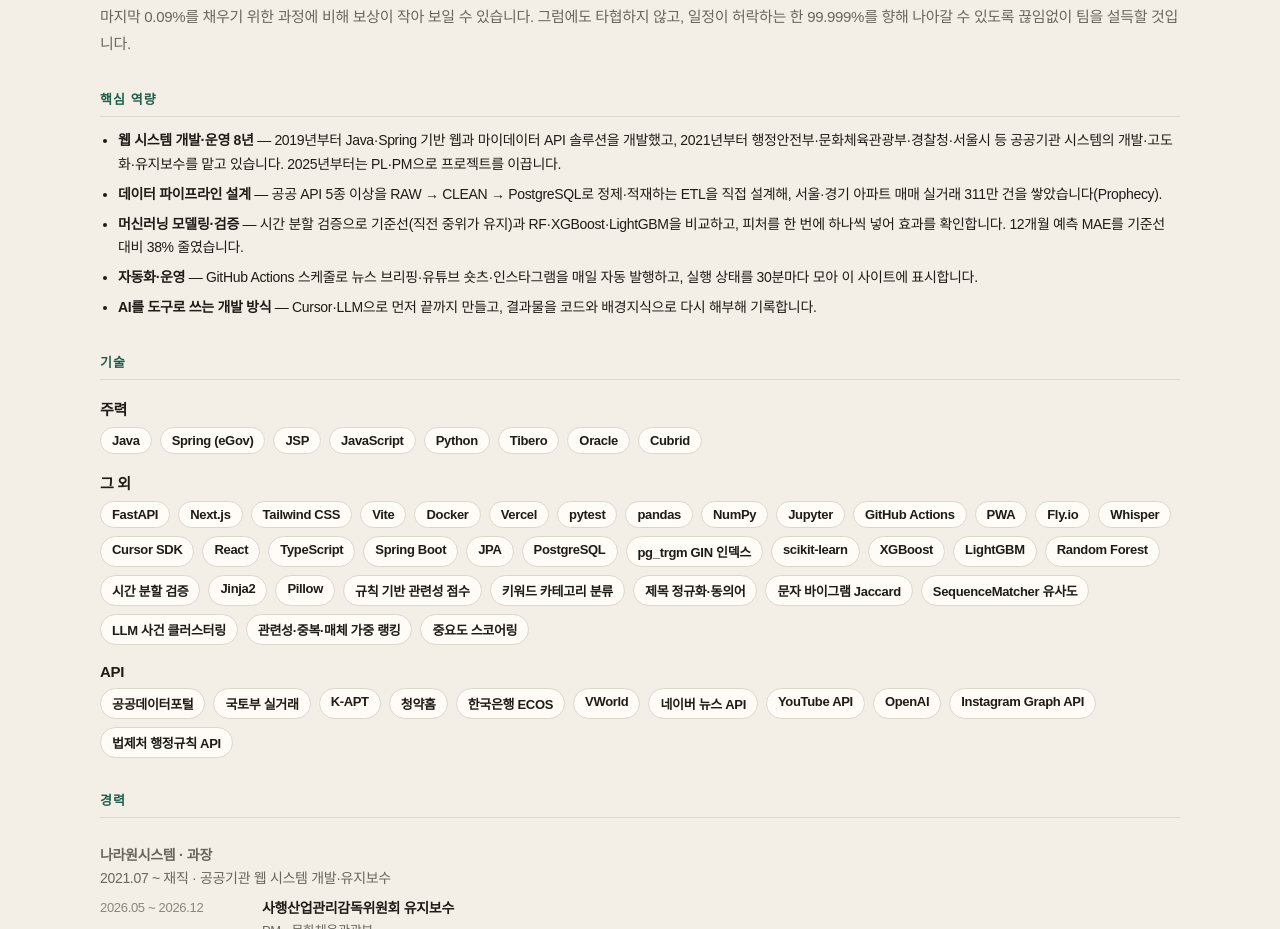
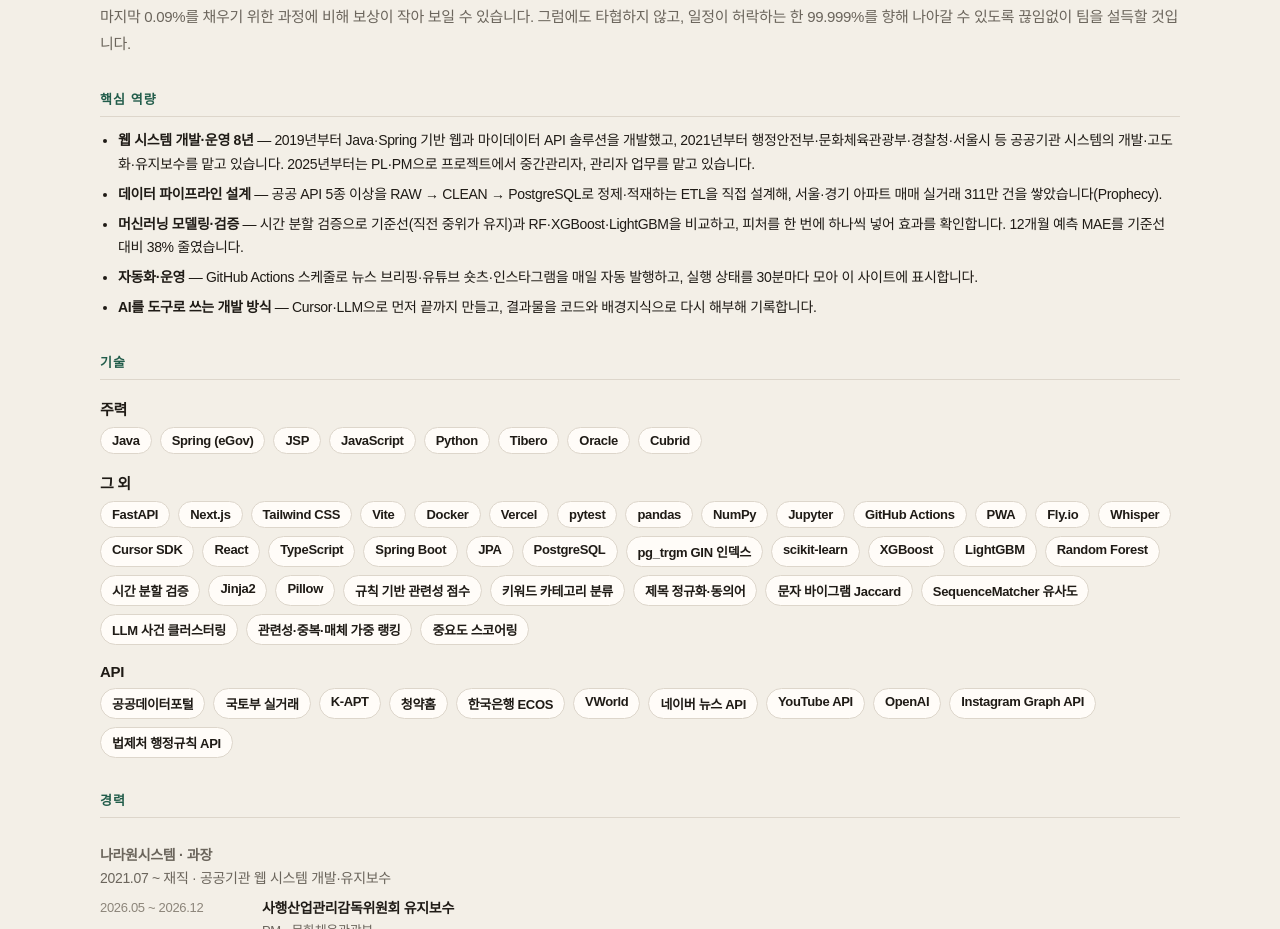
Before and after one commit to Hyungmo1234/Hyungmo1234.github.io, a plain HTML site: page resume.html in a window 1280 px wide. Shown: the part 817-1746 px from the top of the page. Drawn offline with Linux system fonts and the light colour scheme; a web font is replaced by a local one.

Commit message:
docs: update resume role wording

```diff
--- a/resume.html
+++ b/resume.html
@@ -59,7 +59,7 @@
 
       <h2>핵심 역량</h2>
       <ul class="core">
-        <li><strong>웹 시스템 개발·운영 8년</strong> — 2019년부터 Java·Spring 기반 웹과 마이데이터 API 솔루션을 개발했고, 2021년부터 행정안전부·문화체육관광부·경찰청·서울시 등 공공기관 시스템의 개발·고도화·유지보수를 맡고 있습니다. 2025년부터는 PL·PM으로 프로젝트를 이끕니다.</li>
+        <li><strong>웹 시스템 개발·운영 8년</strong> — 2019년부터 Java·Spring 기반 웹과 마이데이터 API 솔루션을 개발했고, 2021년부터 행정안전부·문화체육관광부·경찰청·서울시 등 공공기관 시스템의 개발·고도화·유지보수를 맡고 있습니다. 2025년부터는 PL·PM으로 프로젝트에서 중간관리자, 관리자 업무를 맡고 있습니다.</li>
         <li><strong>데이터 파이프라인 설계</strong> — 공공 API 5종 이상을 RAW → CLEAN → PostgreSQL로 정제·적재하는 ETL을 직접 설계해, 서울·경기 아파트 매매 실거래 311만 건을 쌓았습니다(Prophecy).</li>
         <li><strong>머신러닝 모델링·검증</strong> — 시간 분할 검증으로 기준선(직전 중위가 유지)과 RF·XGBoost·LightGBM을 비교하고, 피처를 한 번에 하나씩 넣어 효과를 확인합니다. 12개월 예측 MAE를 기준선 대비 38% 줄였습니다.</li>
         <li><strong>자동화·운영</strong> — GitHub Actions 스케줄로 뉴스 브리핑·유튜브 숏츠·인스타그램을 매일 자동 발행하고, 실행 상태를 30분마다 모아 이 사이트에 표시합니다.</li>
```
